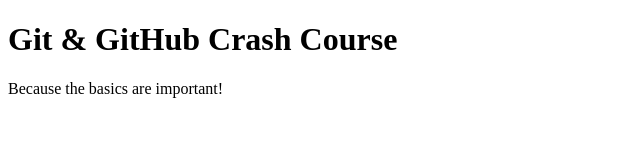
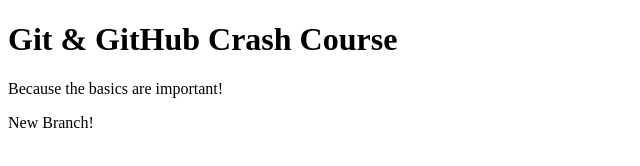
Before and after one commit to geetakadam/gitactions-practice, a plain HTML site: page index.html in a window 1280 px wide. Shown: the full height of the page, 0-640 px from the left. Drawn offline with Linux system fonts and the light colour scheme.

Commit message:
Added Some test in a new branch

```diff
--- a/index.html
+++ b/index.html
@@ -9,5 +9,6 @@
   <body>
     <h1>Git & GitHub Crash Course</h1>
     <p>Because the basics are important!</p>
+    <p>New Branch!</p>
   </body>
 </html>
```
